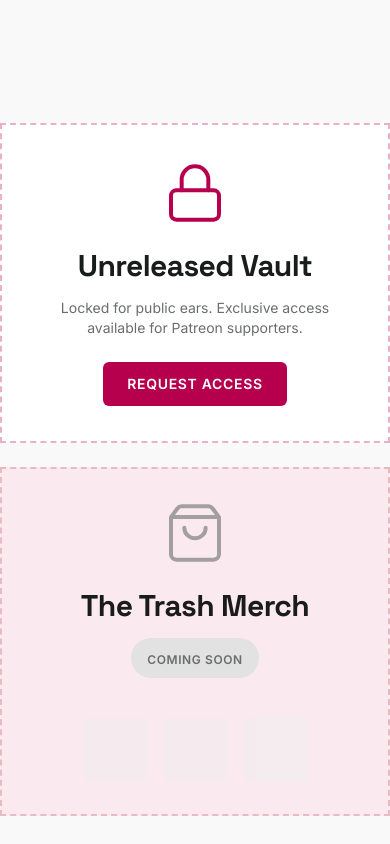
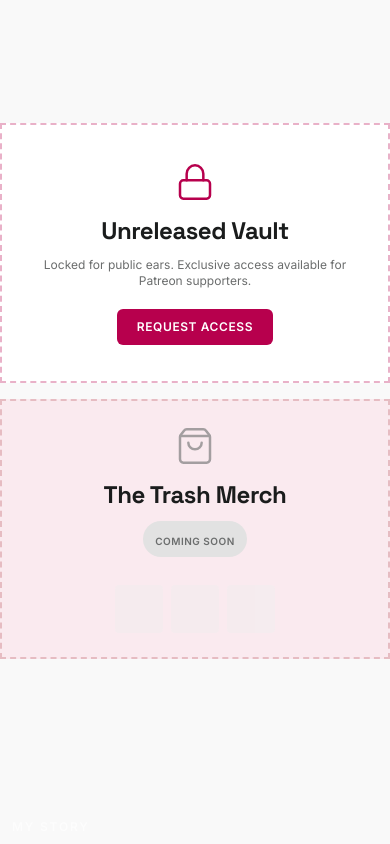
Before and after one commit to nuixyz/amirswebsite, a Next.js app: page / in a window 390 px wide. Shown: the part 4840-5684 px from the top of the page. Built offline with nearby package versions, Linux system fonts and the light colour scheme.

Commit message:
improved mobile responsiveness

```diff
--- a/src/components/Partners.tsx
+++ b/src/components/Partners.tsx
@@ -5,23 +5,26 @@
 export default function PartnersSection() {
   return (
     <section
-      className="mx-12 py-20 px-6 bg-surface rounded-4xl"
+      className="mx-4 sm:mx-8 lg:mx-12 py-12 sm:py-16 lg:py-20 px-4 sm:px-6 bg-surface rounded-3xl sm:rounded-4xl"
       data-scroll-section
     >
       <div className="max-w-6xl mx-auto">
         {/* Label */}
-        <p className="text-xs tracking-label uppercase text-on-surface-variant text-center mb-12">
+        <p className="text-[10px] sm:text-xs tracking-label uppercase text-on-surface-variant text-center mb-8 sm:mb-12">
           Partners & Associates
         </p>
 
         {/* Partners grid */}
-        <div className="items-center justify-between flex">
+        <div className="grid grid-cols-2 sm:grid-cols-3 gap-6 sm:gap-8 place-items-center">
           {partners.map((partner, index) => (
             <div
               key={index}
-              className="font-display font-bold text-on-surface-variant/40 text-xl md:text-2xl
-                       tracking-tight uppercase hover:text-on-surface-variant/70
-                       transition-colors duration-300 cursor-default select-none"
+              className="font-display font-bold text-on-surface-variant/40
+                       text-lg sm:text-xl md:text-2xl
+                       tracking-tight uppercase text-center
+                       hover:text-on-surface-variant/70
+                       transition-colors duration-300
+                       cursor-default select-none"
               style={{ letterSpacing: "-0.02em" }}
             >
               {partner}
--- a/src/components/Support.tsx
+++ b/src/components/Support.tsx
@@ -4,31 +4,37 @@
 
 export default function SupportSection() {
   return (
-    <section className="mx-12 py-20 px-6 bg-surface rounded-4xl" data-scroll-section>
+    <section
+      className="mx-4 sm:mx-8 lg:mx-12 py-12 sm:py-16 lg:py-20 px-4 sm:px-6 bg-surface rounded-3xl sm:rounded-4xl"
+      data-scroll-section
+    >
       <div className="max-w-2xl mx-auto text-center">
         <h2
           className="font-display font-bold text-on-surface mb-4"
           style={{
-            fontSize: "clamp(2rem, 5vw, 3rem)",
+            fontSize: "clamp(1.8rem, 6vw, 3rem)",
             letterSpacing: "-0.02em",
           }}
         >
           Support the Trash
         </h2>
-        <p className="text-on-surface-variant text-base md:text-lg mb-10 max-w-xl mx-auto">
+
+        <p className="text-on-surface-variant text-sm sm:text-base md:text-lg mb-8 sm:mb-10 max-w-md sm:max-w-xl mx-6">
           Independent music is powered by you. Help keep the lights on and the
           synths buzzing.
         </p>
-        <div className="flex flex-col sm:flex-row items-center justify-center gap-4">
+
+        <div className="flex flex-col sm:flex-row items-stretch sm:items-center justify-center mx-4 gap-3 sm:gap-4">
           {/* Patreon Button */}
           <a
             href="https://www.patreon.com/amirthetrash"
             target="_blank"
             rel="noopener noreferrer"
-            className="group flex items-center gap-3 px-8 py-4 bg-[#FF424D] text-white font-semibold
-                       rounded-lg hover:opacity-90 transition-opacity shadow-lg w-full sm:w-auto justify-center"
+            className="group flex items-center gap-2 sm:gap-3 px-5 sm:px-8 py-3 sm:py-4 bg-[#FF424D] text-white font-semibold
+                       rounded-lg hover:opacity-90 transition-opacity shadow-md sm:shadow-lg
+                       w-full sm:w-auto justify-center text-sm sm:text-base"
           >
-            <Heart size={20} fill="white" />
+            <Heart size={18} className="sm:w-5 sm:h-5" fill="white" />
             Patreon
           </a>
 
@@ -37,13 +43,14 @@
             href="https://www.paypal.com/paypalme/amirthetrash"
             target="_blank"
             rel="noopener noreferrer"
-            className="group flex items-center gap-3 px-8 py-4 bg-[#0070BA] text-white font-semibold
-                       rounded-lg hover:opacity-90 transition-opacity shadow-lg w-full sm:w-auto justify-center"
+            className="group flex items-center gap-2 sm:gap-3 px-5 sm:px-8 py-3 sm:py-4 bg-[#0070BA] text-white font-semibold
+                       rounded-lg hover:opacity-90 transition-opacity shadow-md sm:shadow-lg
+                       w-full sm:w-auto justify-center text-sm sm:text-base"
           >
             <svg
               viewBox="0 0 24 24"
               fill="currentColor"
-              className="w-5 h-5"
+              className="w-4 h-4 sm:w-5 sm:h-5"
               xmlns="http://www.w3.org/2000/svg"
             >
               <path d="M20.067 8.478c.492.88.556 2.014.3 3.327-.74 3.806-3.276 5.12-6.514 5.12h-.5a.805.805 0 00-.794.68l-.04.22-.63 3.993-.032.17a.804.804 0 01-.794.679H7.72a.483.483 0 01-.477-.558L9.22 7.783a.966.966 0 01.953-.815h4.395c.77 0 1.477.06 2.116.196 1.976.42 3.179 1.708 3.383 3.314z" />
--- a/src/components/Vault.tsx
+++ b/src/components/Vault.tsx
@@ -4,56 +4,85 @@
 
 export default function Vault() {
   return (
-    <section className="py-20 px-6" data-scroll-section>
-      <div className="max-w-6xl mx-auto grid grid-cols-1 md:grid-cols-2 gap-6">
+    <section
+      className="py-12 sm:py-16 lg:py-20 px-4 sm:px-6"
+      data-scroll-section
+    >
+      <div className="max-w-6xl mx-auto grid grid-cols-1 md:grid-cols-2 gap-4 sm:gap-6">
         {/* Unreleased Vault Card */}
         <a
           href="https://www.patreon.com/amirthetrash"
           target="_blank"
           rel="noopener noreferrer"
           className="group relative overflow-hidden bg-white border-2 border-dashed border-primary/30
-                     hover:border-primary transition-all duration-300 p-8 md:p-12
-                     flex flex-col items-center justify-center text-center min-h-80"
+                     hover:border-primary transition-all duration-300
+                     p-6 sm:p-8 md:p-12
+                     flex flex-col items-center justify-center text-center
+                     min-h-[260px] sm:min-h-[300px] md:min-h-80"
         >
-          <div className="mb-6 text-primary">
-            <Lock size={64} strokeWidth={1.5} />
+          <div className="mb-4 sm:mb-6 text-primary">
+            <Lock
+              size={40}
+              className="sm:w-12 sm:h-12 md:w-16 md:h-16"
+              strokeWidth={1.5}
+            />
           </div>
-          <h3 className="font-display font-bold text-on-surface text-3xl md:text-4xl mb-4">
+
+          <h3
+            className="font-display font-bold text-on-surface
+                         text-2xl sm:text-3xl md:text-4xl mb-3 sm:mb-4"
+          >
             Unreleased Vault
           </h3>
-          <p className="text-on-surface-variant text-sm md:text-base mb-6 max-w-sm">
+
+          <p className="text-on-surface-variant text-xs sm:text-sm md:text-base mb-5 sm:mb-6 max-w-xs sm:max-w-sm">
             Locked for public ears. Exclusive access available for Patreon
             supporters.
           </p>
+
           <button
-            className="bg-primary text-white font-semibold text-sm tracking-label uppercase
-                       px-6 py-3 rounded-md hover:opacity-90 transition-opacity"
+            className="bg-primary text-white font-semibold text-xs sm:text-sm tracking-label uppercase
+                       px-5 sm:px-6 py-2.5 sm:py-3 rounded-md
+                       hover:opacity-90 transition-opacity"
           >
             Request Access
           </button>
+
           <div className="absolute inset-0 bg-primary/5 opacity-0 group-hover:opacity-100 transition-opacity duration-300 pointer-events-none" />
         </a>
 
-        {/* The Trash Merch Card */}
+        {/* Merch Card */}
         <div
           className="group relative overflow-hidden bg-secondary-container/20 border-2 border-dashed border-outline-variant
-                     p-8 md:p-12 flex flex-col items-center justify-center text-center min-h-80"
+                     p-6 sm:p-8 md:p-12
+                     flex flex-col items-center justify-center text-center
+                     min-h-[260px] sm:min-h-[300px] md:min-h-80"
         >
-          <div className="mb-6 text-on-surface-variant opacity-60">
-            <ShoppingBag size={64} strokeWidth={1.5} />
+          <div className="mb-4 sm:mb-6 text-on-surface-variant opacity-60">
+            <ShoppingBag
+              size={40}
+              className="sm:w-12 sm:h-12 md:w-16 md:h-16"
+              strokeWidth={1.5}
+            />
           </div>
-          <h3 className="font-display font-bold text-on-surface text-3xl md:text-4xl mb-4">
+
+          <h3
+            className="font-display font-bold text-on-surface
+                         text-2xl sm:text-3xl md:text-4xl mb-3 sm:mb-4"
+          >
             The Trash Merch
           </h3>
-          <div className="bg-surface-container-highest px-4 py-2 rounded-full mb-6">
-            <span className="text-xs tracking-label uppercase font-semibold text-on-surface-variant">
+
+          <div className="bg-surface-container-highest px-3 sm:px-4 py-1.5 sm:py-2 rounded-full mb-5 sm:mb-6">
+            <span className="text-[10px] sm:text-xs tracking-label uppercase font-semibold text-on-surface-variant">
               Coming Soon
             </span>
           </div>
-          <div className="flex gap-4 mt-4 opacity-40">
-            <div className="w-16 h-16 bg-surface-container rounded" />
-            <div className="w-16 h-16 bg-surface-container rounded" />
-            <div className="w-16 h-16 bg-surface-container rounded" />
+
+          <div className="flex gap-2 sm:gap-4 mt-2 sm:mt-4 opacity-40">
+            <div className="w-12 h-12 sm:w-14 sm:h-14 md:w-16 md:h-16 bg-surface-container rounded" />
+            <div className="w-12 h-12 sm:w-14 sm:h-14 md:w-16 md:h-16 bg-surface-container rounded" />
+            <div className="w-12 h-12 sm:w-14 sm:h-14 md:w-16 md:h-16 bg-surface-container rounded" />
           </div>
         </div>
       </div>
```
Also changed, not shown: src/components/ContactForm.tsx (+34 -48 lines).
